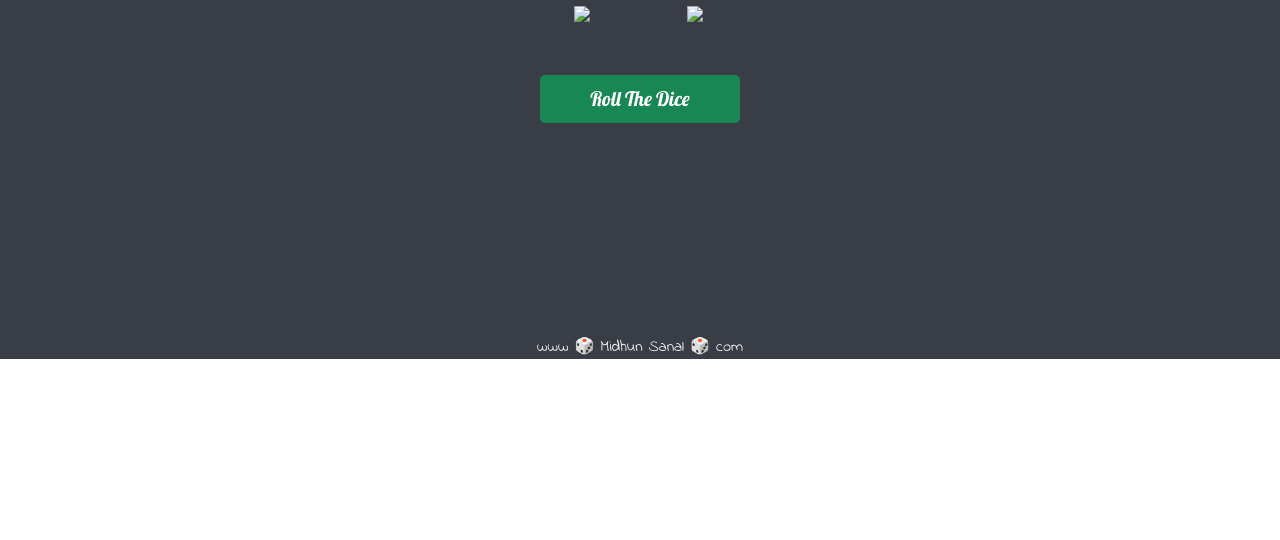
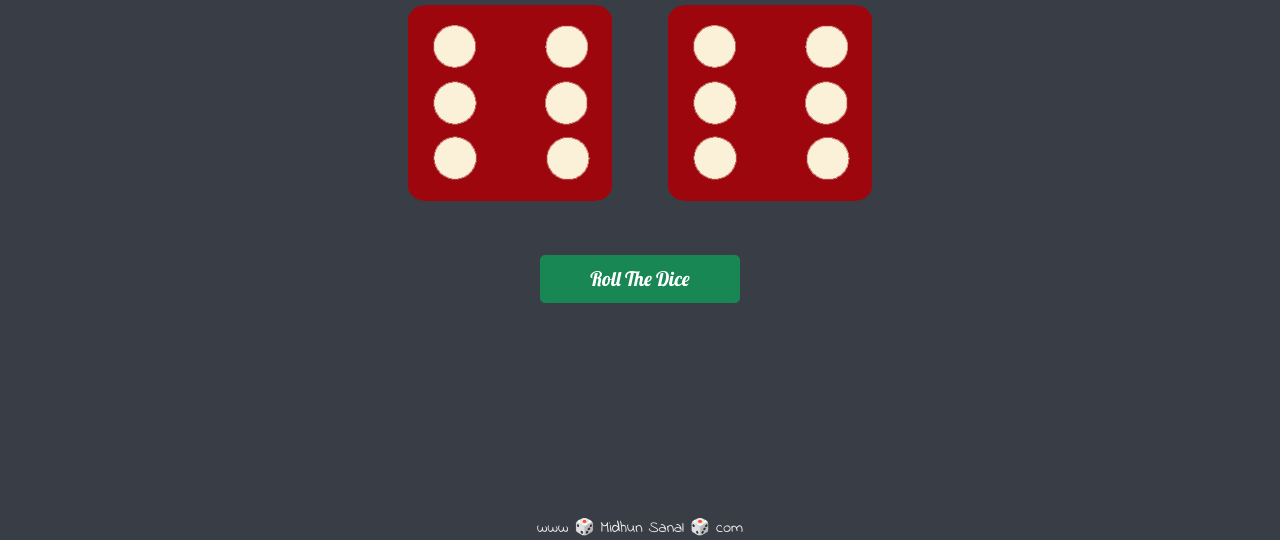
Before and after one commit to Midhunsanal/Dice-game, a plain HTML site: page index.html in a window 1280 px wide. Shown: the part 275-815 px from the top of the page. Drawn offline with nearby package versions, Linux system fonts and the light colour scheme.

Commit message:
Update index.html

```diff
--- a/index.html
+++ b/index.html
@@ -15,12 +15,12 @@
       <h1 class="top">Refresh Me</h1>
       <div class="Dice">
         <p class="head">Player 1</p>
-        <img class="img1" src="images/dice6.png">
+        <img class="img1" src="dice6.png">
       </div>
 
       <div class="Dice">
         <p class="head">Player 2</p>
-        <img class="img2" src="images/dice6.png">
+        <img class="img2" src="dice6.png">
       </div>
       <div class="button1">
 
```
